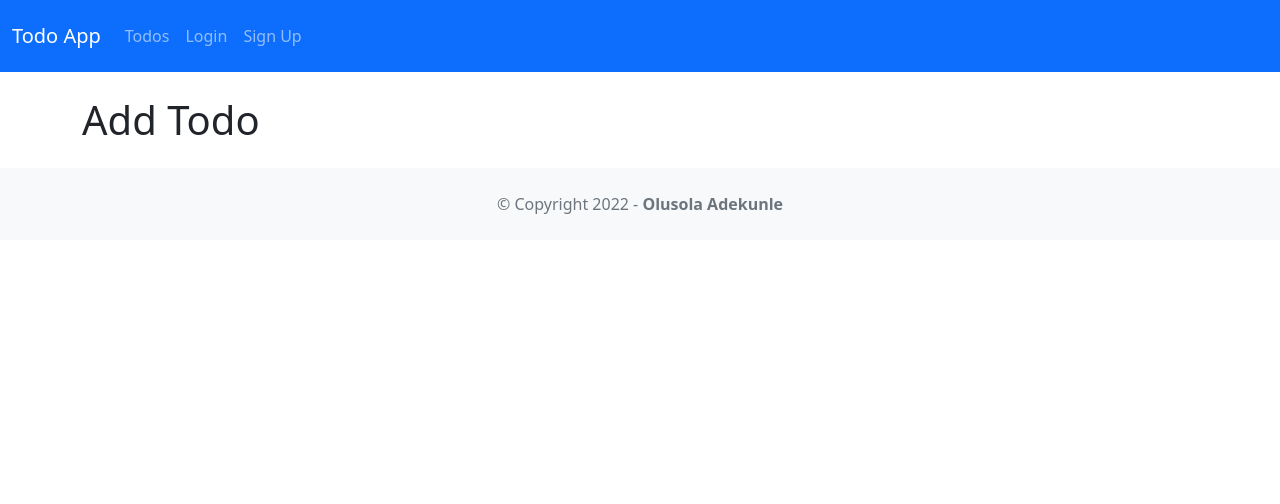
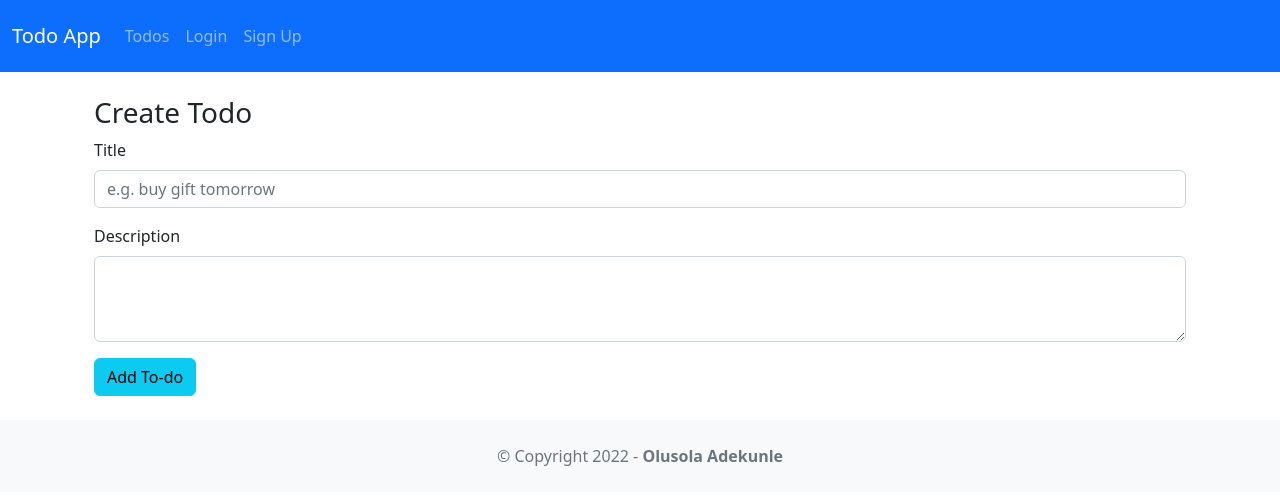
Before and after one commit to olusolaadek/todo_frontend, a React (Create React App) app: page /todos/1 in a window 1280 px wide. Shown: the top 504 px of the page. Built offline with nearby package versions, Linux system fonts and the light colour scheme.

Commit message:
Implement Add-Todo component

```diff
--- a/package.json
+++ b/package.json
@@ -10,6 +10,7 @@
     "axios": "^1.2.0",
     "bootstrap": "^5.2.3",
     "jshint": "^2.13.6",
+    "moment": "^2.29.4",
     "react": "^18.2.0",
     "react-bootstrap": "^2.6.0",
     "react-dom": "^18.2.0",
--- a/src/components/add-todo.js
+++ b/src/components/add-todo.js
@@ -1,10 +1,81 @@
-import React from "react";
+import React, { useState } from "react";
+import TodoDataService from '../services/todos'
+import { Link } from 'react-router-dom';
+import Form from "react-bootstrap/Form";
+import Button from "react-bootstrap/Button";
+import Container from "react-bootstrap/Container";
 
-const AddTodo = () => {
+const AddTodo = (props) => {
+
+    let editing = false;
+    let initialTodoTitle = "";
+    let initialTodoMemo = "";
+
+    const [title, setTitle] = useState(initialTodoTitle);
+    const [memo, setMemo] = useState(initialTodoMemo);
+    // keeps track if todo is submitted
+    const [submitted, setSubmitted] = useState(false)
+
+    const onChangeTitle = e => {
+        const title = e.target.value;
+        setTitle(title);
+    }
+    const onChangeMemo = e => {
+        const memo = e.target.value;
+        setMemo(memo);
+    }
+
+    const saveTodo = () => {
+        let data = {
+            title: title,
+            memo: memo,
+            completed: false,
+        }
+        TodoDataService.createTodo(data, props.token)
+            .then(response => {
+                setSubmitted(true);
+            })
+            .catch(e => {
+                console.log(e);
+            });
+    }
     return (
-        <div>
-            <h1>Add Todo</h1>
-        </div>
+        <Container>
+            {submitted ? (
+                <div>
+                    <h4>Todo submitted successfully</h4>
+                    <Link to={"/todos/"}>
+                        Back to Todos
+                    </Link>
+                </div>
+            ) : (
+                <Form>
+                    <h3>{editing ? "Edit" : "Create"} Todo</h3>
+                    <Form.Group className="mb-3">
+                        <Form.Label>Title</Form.Label>
+                        <Form.Control
+                            type="text"
+                            required
+                            placeholder="e.g. buy gift tomorrow"
+                            value={title}
+                            onChange={onChangeTitle}
+                        />
+                    </Form.Group>
+                    <Form.Group className="mb-3">
+                        <Form.Label>Description</Form.Label>
+                        <Form.Control
+                            as="textarea"
+                            rows={3}
+                            value={memo}
+                            onChange={onChangeMemo}
+                        />
+                    </Form.Group>
+                    <Button variant="info" onClick={saveTodo}>
+                        {editing ? "Edit" : "Add"} To-do
+                    </Button>
+                </Form>
+            )}
+        </Container>
     )
 }
 
--- a/src/components/login.js
+++ b/src/components/login.js
@@ -17,20 +17,9 @@
         setPassword(pass);
     }
 
-    const login = (e) => {
-        // console.log('e', e);
-        // console.log(`localStorage.getItem(${'user'})`, localStorage.getItem('user'));
-        // console.log(username);
-
+    const login = () => {
         props.login({ username: username, password: password });
-        if (localStorage.getItem('user') === username) {
-            console.log('Login Successfully');
-            props.history.push('/')
-        }
-        else {
-            console.log('Failed login - check username and password');
-        }
-        // props.history.push('/') // redirect to the root
+        props.history.push('/');
     }
 
     return (
--- a/src/components/todos-list.js
+++ b/src/components/todos-list.js
@@ -1,6 +1,12 @@
 import React, { useEffect, useState } from "react";
+import Card from 'react-bootstrap/Card';
+
 import { Link } from "react-router-dom";
 import TodoDataService from "../services/todos";
+import Container from 'react-bootstrap/Container'
+import Button from 'react-bootstrap/Button'
+import Alert from 'react-bootstrap/Alert'
+import moment from "moment";
 
 const TodosList = (props) => {
 
@@ -10,8 +16,11 @@
     }, [props.token]);
 
     const retrieveTodos = () => {
+
         console.log("Token", props.token);
-        TodoDataService.getAll(props.token)
+        const token = localStorage.getItem('token');
+        console.log("Loaded token", token);
+        TodoDataService.getAll(token) // props.token
             .then(response => {
                 setTodos(response.data);
             })
@@ -22,10 +31,46 @@
 
 
     return (
-        <div>
+        <Container>
+            <Link to={"/todos/create"}>
+                <Button variant="outline-info">Add Todo</Button>
+            </Link>
+
             <h1>Todos List</h1>
 
-        </div>
+            {(props.token == null || props.token === "") && 1 === 2 ? (
+                <Alert variant='warning'>
+                    You are not logged in. Please <Link to={"/login"}>login</Link> to see your todos.
+                </Alert>
+            ) : (
+                <div>
+                    {todos.map((todo) => {
+                        return (
+                            <Card key={todo.id} className>
+                                <Card.Body>
+                                    <div>
+                                        <Card.Title>{todo.title}</Card.Title>
+                                        <Card.Text>
+                                            <b>Memo:</b> {todo.memo}
+                                        </Card.Text>
+                                        <Card.Text>Date Created: {moment(todo.created).format('Do MMMM YYYY')}</Card.Text>
+                                    </div>
+                                    <Link
+                                        to={{ pathway: "/todos" + todo.id, state: { currentTodo: todo } }}
+                                    >
+                                        <Button variant="outline-info" className="me-2">Edit</Button>
+                                    </Link>
+                                    <Button variant="outline-danger">
+                                        Delete
+                                    </Button>
+                                </Card.Body>
+                            </Card>
+                        )
+                    })}
+                </div>
+            )
+            }
+        </Container >
     )
 }
 
--- a/src/services/todos.js
+++ b/src/services/todos.js
@@ -1,27 +1,34 @@
 import axios from 'axios';
 
 class TodoDataService {
+    token = "41db13decddcdbdc19f23157643e5384f28392ba"
     getAll(token) {
+        token = this.token;
         axios.defaults.headers.common['Authorization'] = 'Token ' + token
+        console.log("Inside GetAll method", token);
         return axios.get("http://localhost:8000/api/todos/")
     }
 
     createTodo(data, token) {
+        token = this.token;
         axios.defaults.headers.common['Authorization'] = 'Token ' + token
         return axios.post("http://localhost:8000/api/todos/", data)
     }
 
     updateTodo(id, data, token) {
+        token = this.token
         axios.defaults.headers.common["Authorization"] = "Token " + token;
         return axios.put(`http://localhost:8000/api/todos/${id}`, data);
     }
 
     deleteTodo(id, token) {
+        token = this.token;
         axios.defaults.headers.common["Authorization"] = "Token " + token;
         return axios.delete(`http://localhost:8000/api/todos/${id}`);
     }
 
     completeTodo(id, token) {
+        token = this.token;
         axios.defaults.headers.common["Authorization"] = "Token " + token;
         return axios.put(`http://localhost:8000/api/todos/${id}/complete`);
     }
```
Also changed, not shown: 1 other file (tests, documents, lock files or other folders).
